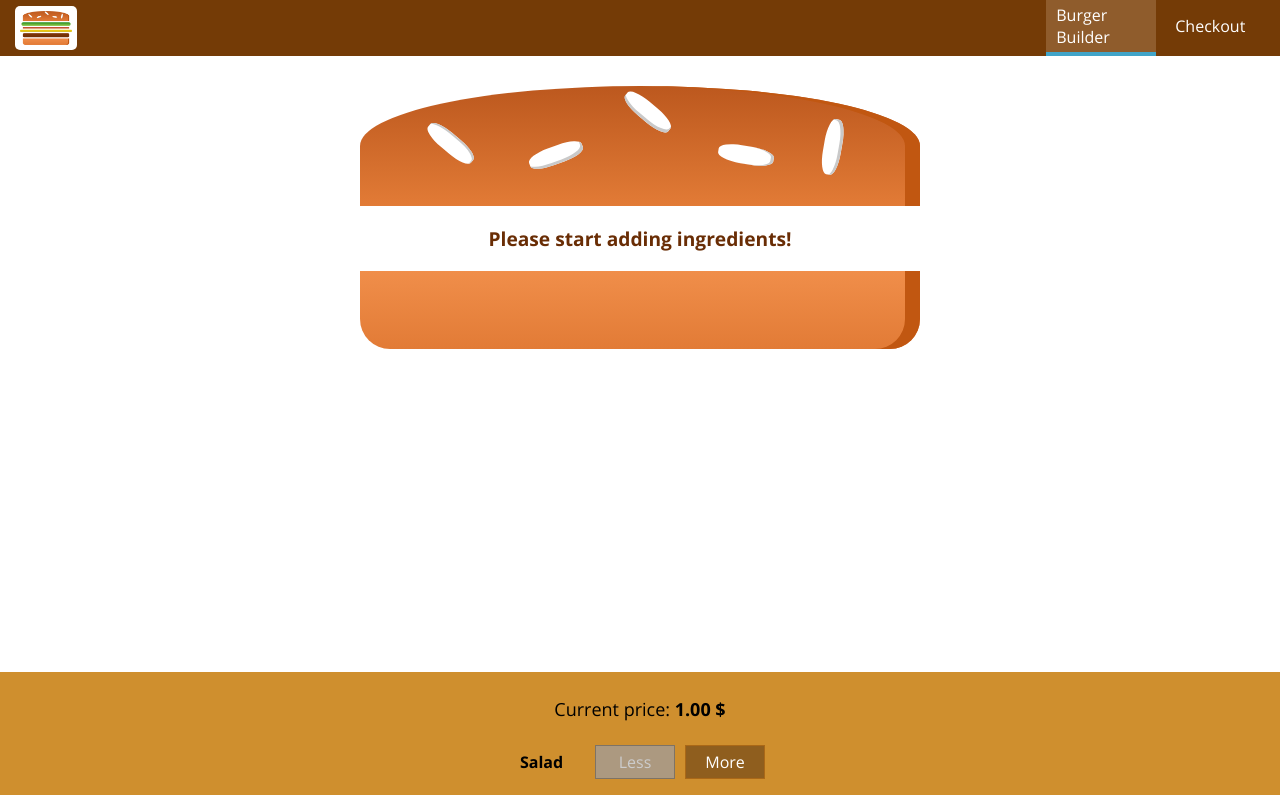
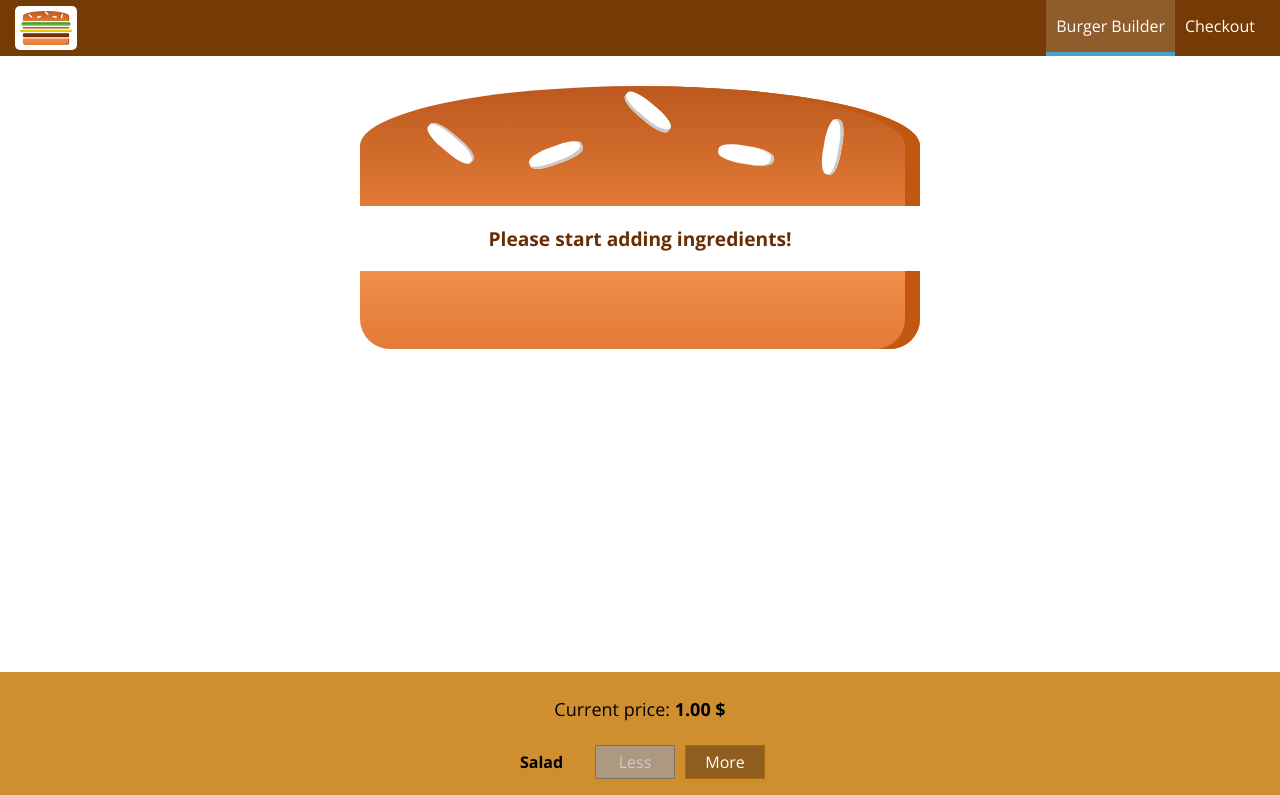
Before and after one commit to ChingizPro/burger-builder, a React (Create React App) app: page / in a window 1280 px wide. Shown: the top 795 px of the page. Built offline with nearby package versions, Linux system fonts and the light colour scheme.

Commit message:
Optimize menu item style a bit

```diff
--- a/src/Components/Navigation/NavigationItems/NavigationItem/NavigationItem.module.css
+++ b/src/Components/Navigation/NavigationItems/NavigationItem/NavigationItem.module.css
@@ -19,6 +19,7 @@
 
 @media (min-width: 501px) {
     .NavigationItem {
+        width: auto;
         height: 100%;
     }
 
@@ -27,6 +28,7 @@
         display: flex;
         justify-content: center;
         align-items: center;
+        text-align: center;
         color: #fff;
         border-bottom: 4px solid transparent;
     }
```
